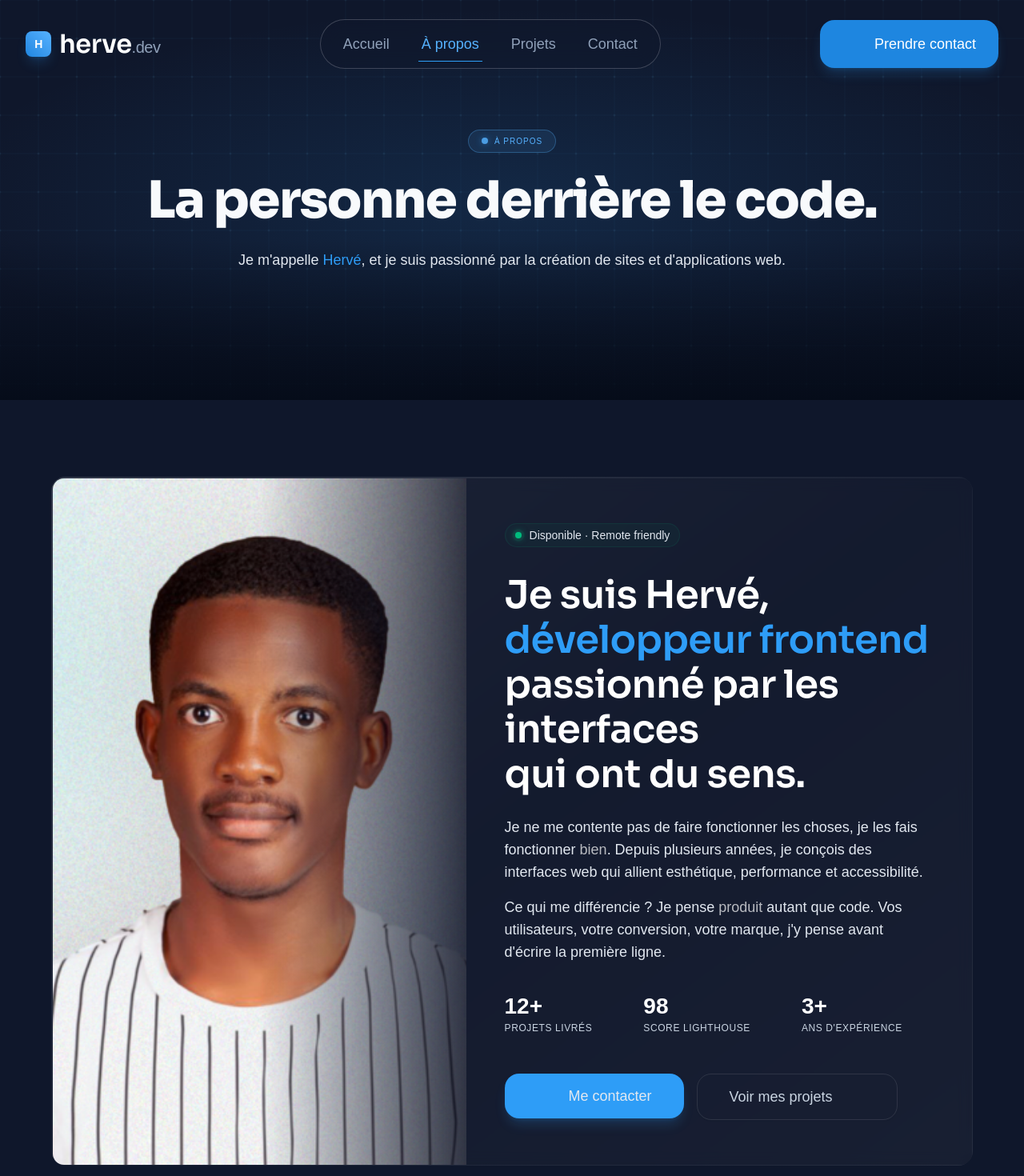
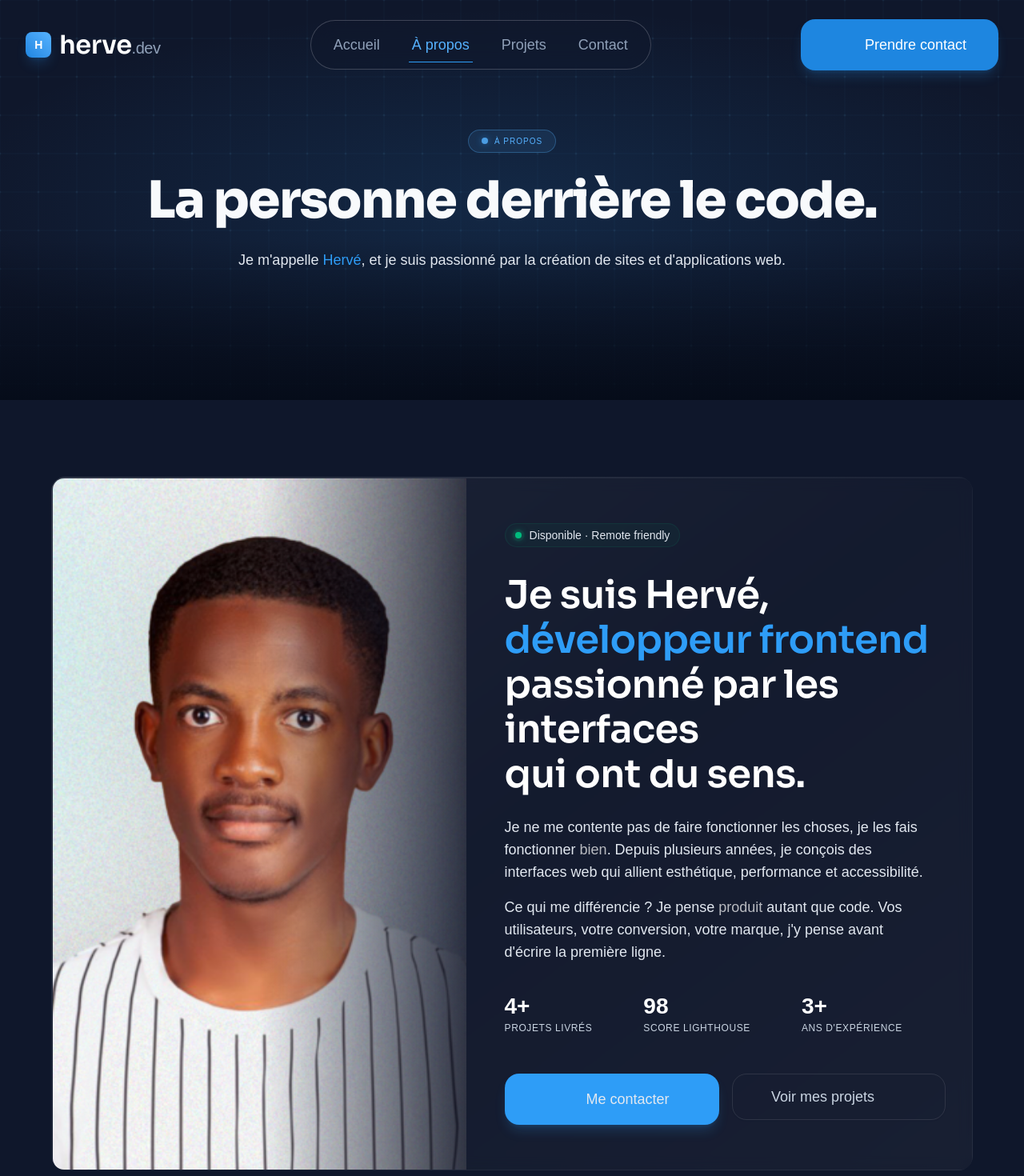
Before and after one commit to hervezossou/hz-portfolio, a Next.js app: page /about in a window 1280 px wide. Shown: the top 1470 px of the page at 80% size. Built offline with nearby package versions, Linux system fonts and the light colour scheme; some icons are missing; a web font is replaced by a local one.

Commit message:
Design: Standardize button dimensions, fix AboutCard responsive layout, and refine CTA sections

```diff
--- a/src/components/layout/Header.tsx
+++ b/src/components/layout/Header.tsx
@@ -48,7 +48,7 @@ export function Header() {
                     <Logo />
 
                     {/* Desktop Navigation */}
-                    <nav className="hidden items-center gap-8 rounded-full border border-slate-50/20 bg-slate-900/40 px-6 py-2 backdrop-blur-md md:flex">
+                    <nav className="hidden items-center gap-8 rounded-full border border-slate-50/20 bg-slate-900/40 px-6 py-2 backdrop-blur-md lg:flex">
                         {navItems.map((item) => (
                             <NavLink key={item.label} href={item.href}>
                                 {item.label}
@@ -57,9 +57,12 @@ export function Header() {
                     </nav>
 
                     {/* Desktop CTA */}
-                    <div className="hidden md:block">
+                    <div className="hidden lg:block">
                         <Link href="/contact">
-                            <Button className="bg-azure-blue-600 hover:bg-azure-blue-500 shadow-azure-blue-500/20 h-auto cursor-pointer rounded-2xl px-7 py-4 text-sm font-medium text-white shadow-lg transition-all">
+                            <Button
+                                size="lg"
+                                className="bg-azure-blue-600 hover:bg-azure-blue-500 shadow-azure-blue-500/20 cursor-pointer rounded-2xl px-10 py-8 text-sm font-medium text-white shadow-lg transition-all"
+                            >
                                 <HugeiconsIcon
                                     icon={Mail01Icon}
                                     size={24}
@@ -73,7 +76,7 @@ export function Header() {
                     {/* Mobile Menu Toggle */}
                     <Button
                         variant="outline"
-                        className="hover:text-azure-blue-600 cursor-pointer p-2 text-slate-300 transition-colors md:hidden"
+                        className="hover:text-azure-blue-600 cursor-pointer p-2 text-slate-300 transition-colors lg:hidden"
                         onClick={() => setIsMobileMenuOpen(!isMobileMenuOpen)}
                     >
                         <HugeiconsIcon
@@ -92,7 +95,7 @@ export function Header() {
                         animate={{ opacity: 1, y: 0 }}
                         exit={{ opacity: 0, y: -20 }}
                         transition={{ duration: 0.3 }}
-                        className="fixed inset-0 z-40 bg-slate-950 px-8 pt-32 md:hidden"
+                        className="fixed inset-0 z-40 bg-slate-950 px-8 pt-32 lg:hidden"
                     >
                         <nav className="flex flex-col gap-6 text-center">
                             {navItems.map((item) => (
@@ -110,7 +113,7 @@ export function Header() {
                                     href="/contact"
                                     onClick={() => setIsMobileMenuOpen(false)}
                                 >
-                                    <Button className="bg-azure-blue-600 mx-auto w-full max-w-xs cursor-pointer rounded-2xl py-6 text-lg">
+                                    <Button className="bg-azure-blue-600 mx-auto w-full max-w-xs cursor-pointer rounded-2xl px-8 py-7 text-lg">
                                         <HugeiconsIcon
                                             icon={Mail01Icon}
                                             size={20}
--- a/src/components/molecules/about-image.tsx
+++ b/src/components/molecules/about-image.tsx
@@ -64,7 +64,7 @@ export function AboutImage({ src, alt, className }: AboutImageProps) {
                 height={512}
                 onLoad={() => setImgLoaded(true)}
                 className={cn(
-                    "absolute inset-0 h-full w-full object-cover transition-all duration-1000",
+                    "absolute inset-0 h-full w-full object-cover transition-all duration-500",
                     imgLoaded ? "scale-100 opacity-100" : "scale-105 opacity-0"
                 )}
             />
--- a/src/components/molecules/about-stats-grid.tsx
+++ b/src/components/molecules/about-stats-grid.tsx
@@ -13,7 +13,7 @@ interface AboutStatsGridProps {
 
 export function AboutStatsGrid({ stats, className }: AboutStatsGridProps) {
     return (
-        <div className={cn("flex gap-8 md:gap-16", className)}>
+        <div className={cn("flex flex-wrap w-full gap-8 md:gap-16", className)}>
             {stats.map((stat, index) => (
                 <AboutStat key={index} {...stat} />
             ))}
--- a/src/components/organisms/about-card.tsx
+++ b/src/components/organisms/about-card.tsx
@@ -67,11 +67,11 @@ export function AboutCard({
                     <AboutStatsGrid stats={stats} className="mb-12" />
 
                     {/* Actions */}
-                    <div className="flex flex-wrap gap-4">
+                    <div className="w-full flex flex-wrap gap-4 lg:flex-nowrap">
                         <Button
                             asChild
                             size="lg"
-                            className="bg-azure-blue-500 hover:bg-azure-blue-600 shadow-azure-blue-500/20 rounded-2xl px-10 py-7 shadow-lg"
+                            className="w-full lg:w-[50%] bg-azure-blue-500 hover:bg-azure-blue-600 shadow-azure-blue-500/20 rounded-2xl px-10 py-8 shadow-lg"
                         >
 
                             <Link href="/contact">
@@ -87,7 +87,7 @@ export function AboutCard({
                             asChild
                             variant="outline"
                             size="lg"
-                            className="rounded-2xl border-white/10 px-10 py-7 text-slate-300 hover:text-azure-blue-500 hover:border-azure-blue-500"
+                            className="w-full lg:w-[50%] rounded-2xl border-white/10 px-10 py-7 text-slate-300 hover:text-azure-blue-500 hover:border-azure-blue-500"
                         >
                             <Link href="/works">
                                 <TypographyBody>Voir mes projets</TypographyBody>
--- a/src/components/sections/about-section.tsx
+++ b/src/components/sections/about-section.tsx
@@ -28,7 +28,7 @@ const ABOUT_DATA = {
         </>,
     ],
     stats: [
-        { value: "12+", label: "Projets livrés" },
+        { value: "4+", label: "Projets livrés" },
         { value: "98", label: "Score Lighthouse" },
         { value: "3+", label: "Ans d'expérience" },
     ],
--- a/src/components/sections/conversion-section.tsx
+++ b/src/components/sections/conversion-section.tsx
@@ -68,10 +68,21 @@ export function ConversionSection({
                             </TypographyBody>
 
                             <div className="mb-12 flex flex-col gap-4 sm:flex-row">
+                                <Link href="/contact">
+                                    <Button className="min-w-[220px] cursor-pointer gap-3 rounded-2xl bg-azure-blue-500 px-10 py-7 text-base font-medium text-white shadow-xl shadow-white/5 transition-all hover:bg-azure-blue-600">
+                                        <HugeiconsIcon
+                                            icon={Mail01Icon}
+                                            size={24}
+                                            strokeWidth={2}
+                                        />
+                                        <TypographyBody>Prendre contact</TypographyBody>
+                                    </Button>
+                                </Link>
+
                                 <Link href="/works">
                                     <Button
                                         variant="outline"
-                                        className="hover:text-azure-blue-500 hover:border-azure-blue-500 min-w-[220px] cursor-pointer gap-3 rounded-2xl border-slate-700/50 px-10 py-7 text-base font-medium text-slate-300 transition-all"
+                                        className="hover:text-azure-blue-500 hover:border-azure-blue-500 min-w-[220px] cursor-pointer gap-3 rounded-2xl px-10 py-7 text-base font-medium text-slate-300 transition-all"
                                     >
                                         <TypographyBody>Voir mes projets</TypographyBody>
                                         <HugeiconsIcon
@@ -79,17 +90,6 @@ export function ConversionSection({
                                             size={20}
                                             strokeWidth={2}
                                         />
-                                    </Button>
-                                </Link>
-
-                                <Link href="/contact">
-                                    <Button className="min-w-[220px] cursor-pointer gap-3 rounded-2xl bg-white px-10 py-7 text-base font-medium text-slate-950 shadow-xl shadow-white/5 transition-all hover:bg-slate-100">
-                                        <HugeiconsIcon
-                                            icon={Mail01Icon}
-                                            size={24}
-                                            strokeWidth={2}
-                                        />
-                                        <TypographyBody>Prendre contact</TypographyBody>
                                     </Button>
                                 </Link>
                             </div>
--- a/src/components/sections/hero-section.tsx
+++ b/src/components/sections/hero-section.tsx
@@ -82,21 +82,21 @@ export const HeroSection = ({ variant = "primary" }: HeroSectionProps) => {
                     className="flex flex-col items-center gap-4 sm:flex-row"
                 >
                     <Link href="#projets" scroll={true}>
-                        <Button className="bg-azure-blue-600 hover:bg-azure-blue-500 shadow-azure-blue-500/20 cursor-pointer gap-3 rounded-2xl px-10 py-7 text-base font-medium text-white shadow-lg transition-all">
+                        <Button className="bg-azure-blue-500 hover:bg-azure-blue-600 shadow-azure-blue-500/20 cursor-pointer gap-3 rounded-2xl px-10 py-7 text-base font-medium text-white shadow-lg transition-all">
                             <span>Voir mes projets</span>
                             <HugeiconsIcon
                                 icon={ArrowRight01Icon}
-                                size={20}
+                                size={24}
                                 strokeWidth={2}
                             />
                         </Button>
                     </Link>
 
                     <Link href="mailto:hervezossou@outlook.com">
-                        <Button className="cursor-pointer gap-3 rounded-2xl border-none bg-white px-10 py-7 text-base font-medium text-slate-950 shadow-lg transition-all hover:bg-slate-100">
+                        <Button className="cursor-pointer gap-3 rounded-2xl border-none bg-white px-10 py-7 text-base font-medium text-slate-950 shadow-lg transition-all hover:bg-slate-300">
                             <HugeiconsIcon
                                 icon={Mail01Icon}
-                                size={20}
+                                size={24}
                                 strokeWidth={2}
                             />
                             <span>Me contacter</span>
```
